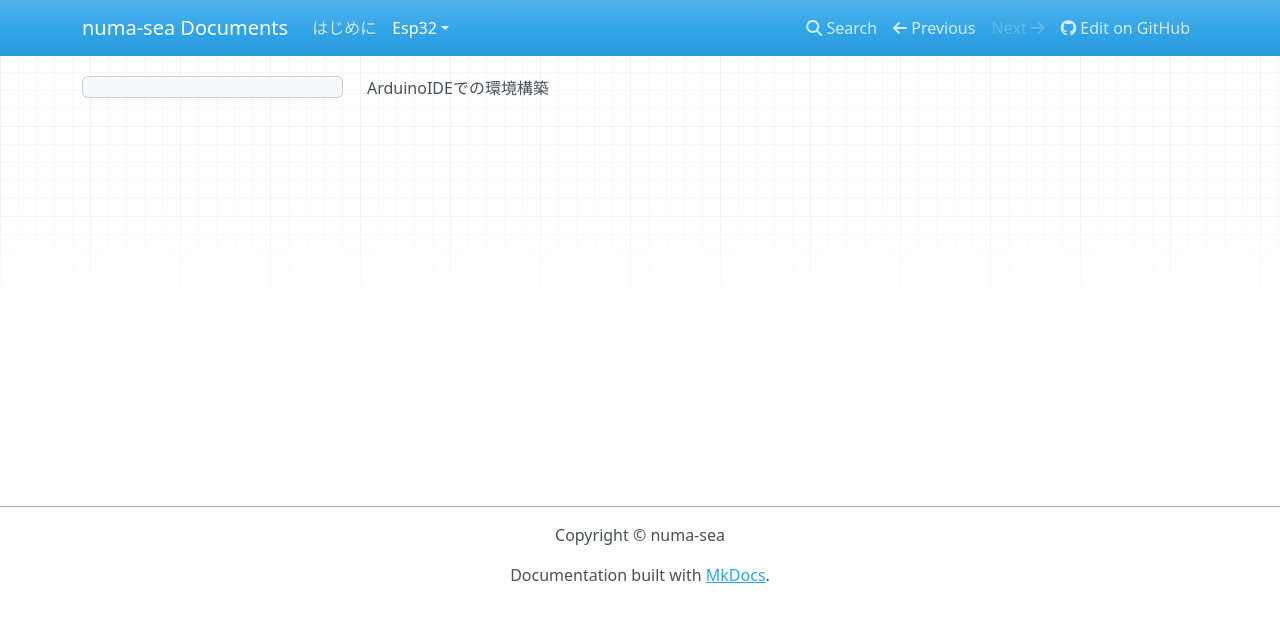
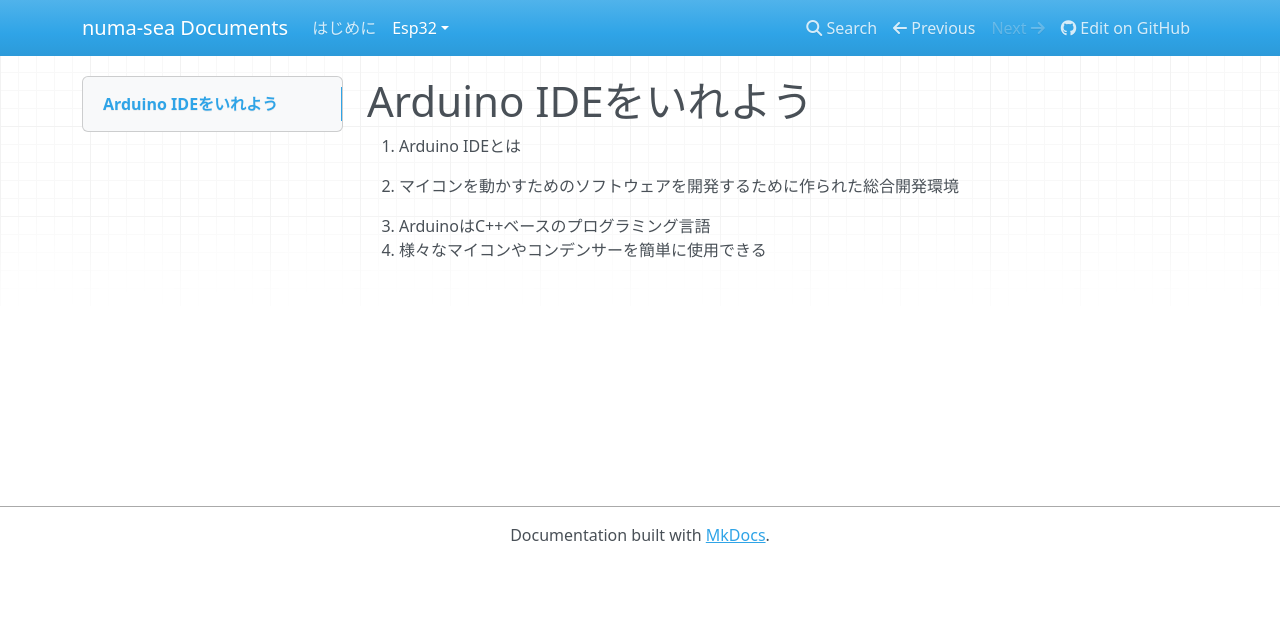
Before and after one commit to numa-sea/NumaDocs, an MkDocs documentation site: the page built from docs/esp32/lesson0.md, in a window 1280 px wide. Shown: the top 622 px of the page. Built offline with MkDocs 1.6.1, drawn with Linux system fonts in a browser that asks for light colours; nearby versions of some CDN libraries.

Commit message:
lesson0-1

```diff
--- a/docs/esp32/lesson0.md
+++ b/docs/esp32/lesson0.md
@@ -1 +1,7 @@
-ArduinoIDEでの環境構築
+# Arduino IDEをいれよう
+
+1. Arduino IDEとは
+
+- マイコンを動かすためのソフトウェアを開発するために作られた総合開発環境
+- ArduinoはC++ベースのプログラミング言語
+- 様々なマイコンやコンデンサーを簡単に使用できる
--- a/mkdocs.yml
+++ b/mkdocs.yml
@@ -1,6 +1,5 @@
 site_name: numa-sea Documents
 repo_url: https://github.com/numa-sea/numadocs
-copyright: Copyright &copy; numa-sea
 
 markdown_extensions:
   - codehilite
@@ -10,6 +9,3 @@ markdown_extensions:
       auto_title: true
       pygments_lang_class: true
       anchor_linenums: true
-
-# nav:
-# - index.md
```
Also changed, not shown: docs/index.md (+2 -2 lines).
